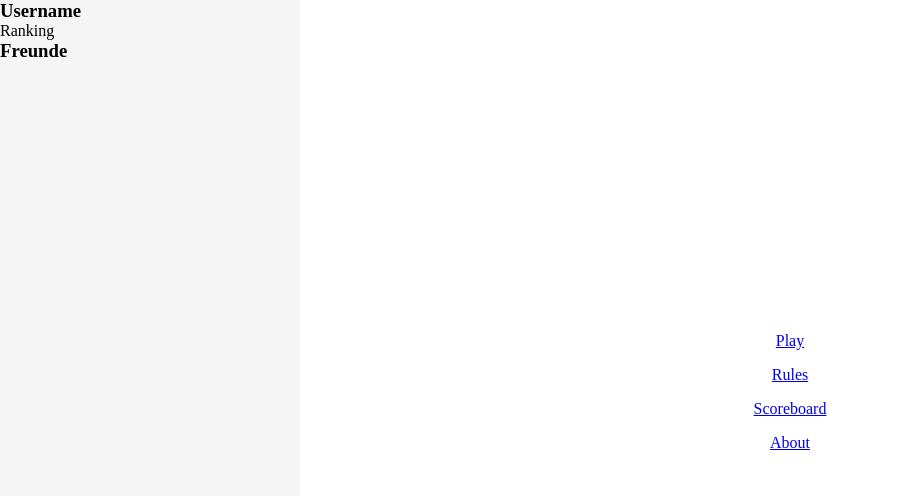
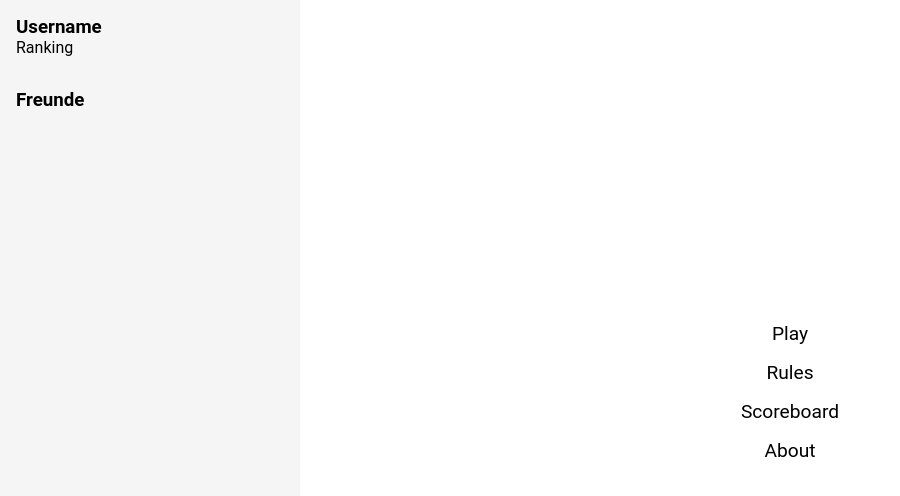
Before and after one commit to simonkrempin/hexachess, a Next.js app: page / in a window 1280 px wide. Shown: the top 496 px of the page, without its empty margins (0-900 px from the left). Built offline with nearby package versions, Linux system fonts and the light colour scheme.

Commit message:
HECH22
Fundemental Homepage styling

```diff
--- a/app/homepage.css
+++ b/app/homepage.css
@@ -1,5 +1,6 @@
 * {
     margin: 0;
+    font-family: 'Roboto', sans-serif;
 }
 
 body {
@@ -27,15 +28,21 @@ body {
 /* create a spacing between the selection div items */
 .selection > * {
     margin-bottom: 1rem;
+    /* make the text look better and remove the link highlighting*/
+    text-decoration: none;
+    color: black;
+    font-size: 1.2rem;
 }
 
 /* let the friends-list div fill the entire space and give a fitting background color*/
 .friends-list {
     height: 100%;
     background-color: #f5f5f5;
+    padding: 1rem;
 }
 
 /* give the same color to the profile div */
 .user-profile {
     background-color: #f5f5f5;
+    padding: 1rem;
 }
```
